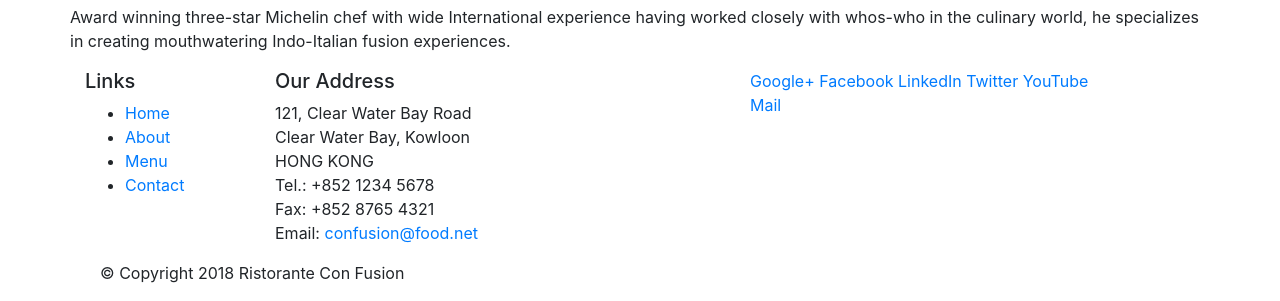
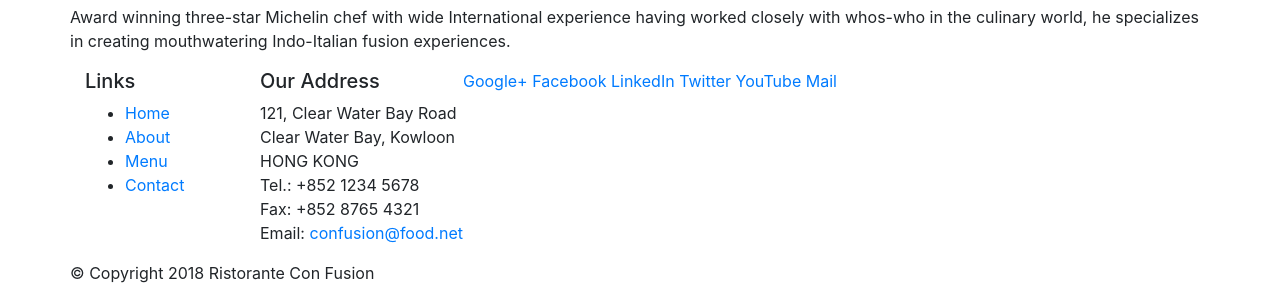
Before and after one commit to Aygera/bootstrap_coursera, a website: page index.html in a window 1280 px wide. Shown: the part 728-1029 px from the top of the page. Drawn offline with nearby package versions, Linux system fonts and the light colour scheme.

Commit message:
Added more div row classes

```diff
--- a/index.html
+++ b/index.html
@@ -20,7 +20,7 @@
                     <h1>Ristorante con Fusion</h1>
                     <p>We take inspiration from the World's best cuisines, and create a unique fusion experience. Our lipsmacking creations will tickle your culinary senses!</p>
                 </div>
-                <div class="col-12 col-sm">
+                <div>
                 </div>
             </div>
         </div>
@@ -72,7 +72,7 @@
                         <li><a href="#">Contact</a></li>
                     </ul>
                 </div>
-                <div class="col-7 col-sm-5">
+                <div>
                     <h5>Our Address</h5>
                     <address>
 		              121, Clear Water Bay Road<br>
@@ -83,7 +83,7 @@
 		              Email: <a href="mailto:confusion@food.net">confusion@food.net</a>
 		           </address>
                 </div>
-                <div class="col-12 col-sm-4">
+                <div>
                     <div>
                         <a href="http://google.com/+">Google+</a>
                         <a href="http://www.facebook.com/profile.php?id=">Facebook</a>
@@ -94,7 +94,7 @@
                     </div>
                 </div>
            </div>
-           <div class="col-auto">
+           <div class="row">
                 <div>
                     <p>© Copyright 2018 Ristorante Con Fusion</p>
                 </div>
```
